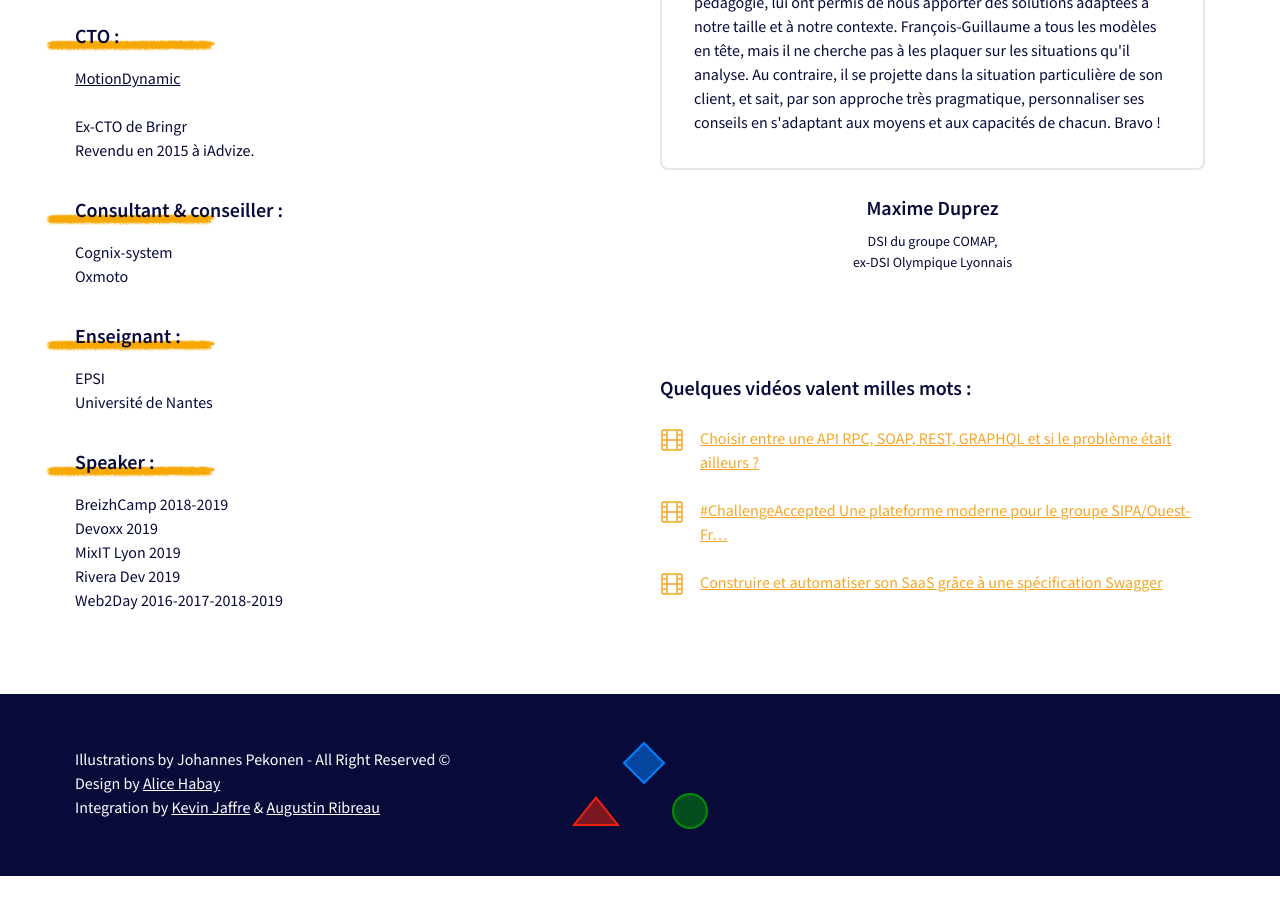
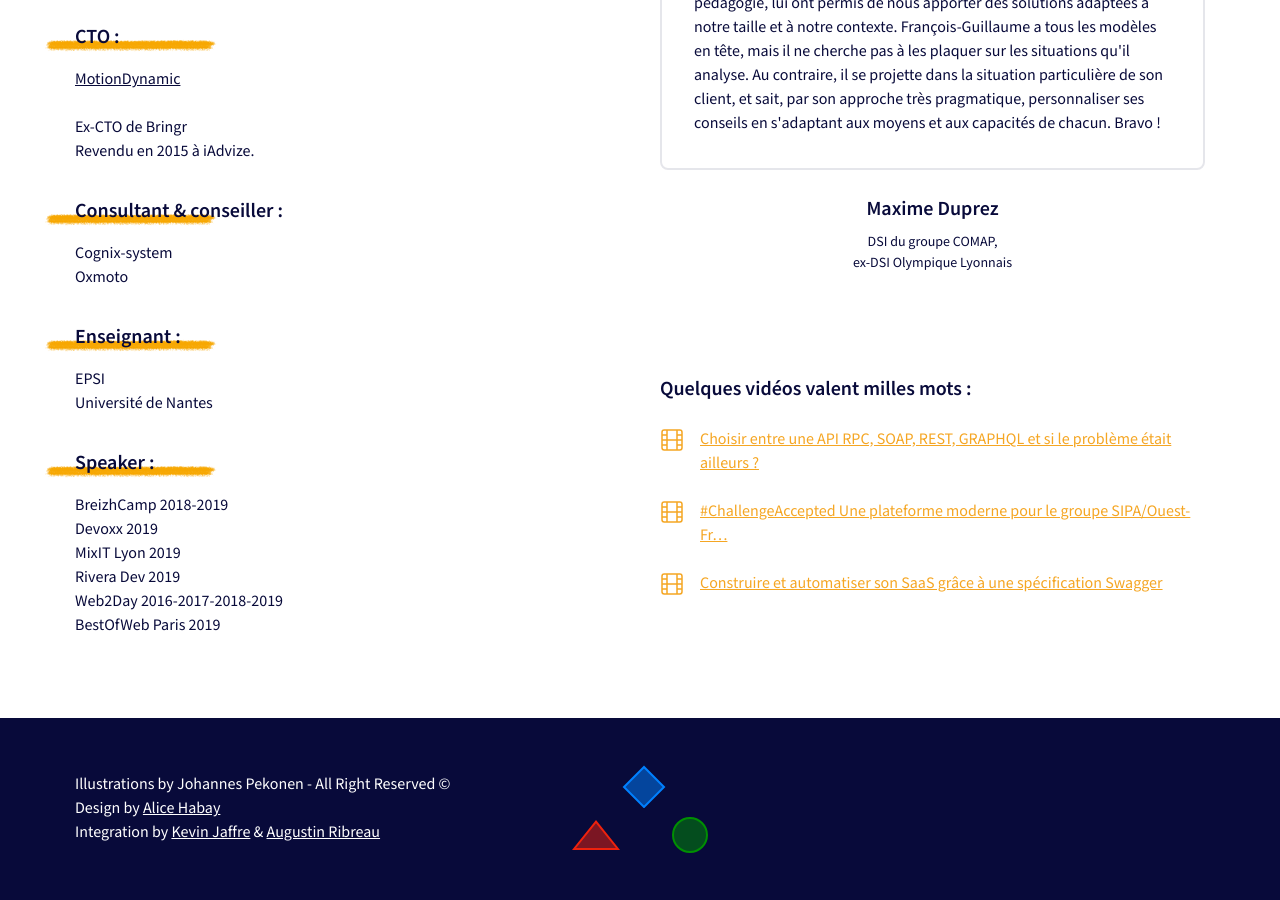
Before and after one commit to nobullshitbooks/nobullshit-website, a Jekyll site: the page built from index.html, in a window 1280 px wide and 900 px high, scrolled down 3521 px. Built offline with Jekyll 4.4.1, drawn with Linux system fonts in a browser that asks for light colours; comment, search, counter and statistics services are not loaded; before the commit the page ends 4397 px from its top, so only the background shows below that.

Commit message:
Update default.html

```diff
--- a/_layouts/default.html
+++ b/_layouts/default.html
@@ -248,7 +248,8 @@
             Devoxx 2019 <br>
             MixIT Lyon 2019 <br>
             Rivera Dev 2019 <br>
-            Web2Day 2016-2017-2018-2019
+            Web2Day 2016-2017-2018-2019 <br/>
+            BestOfWeb Paris 2019
           </p>
         </div>
       </div>
```
